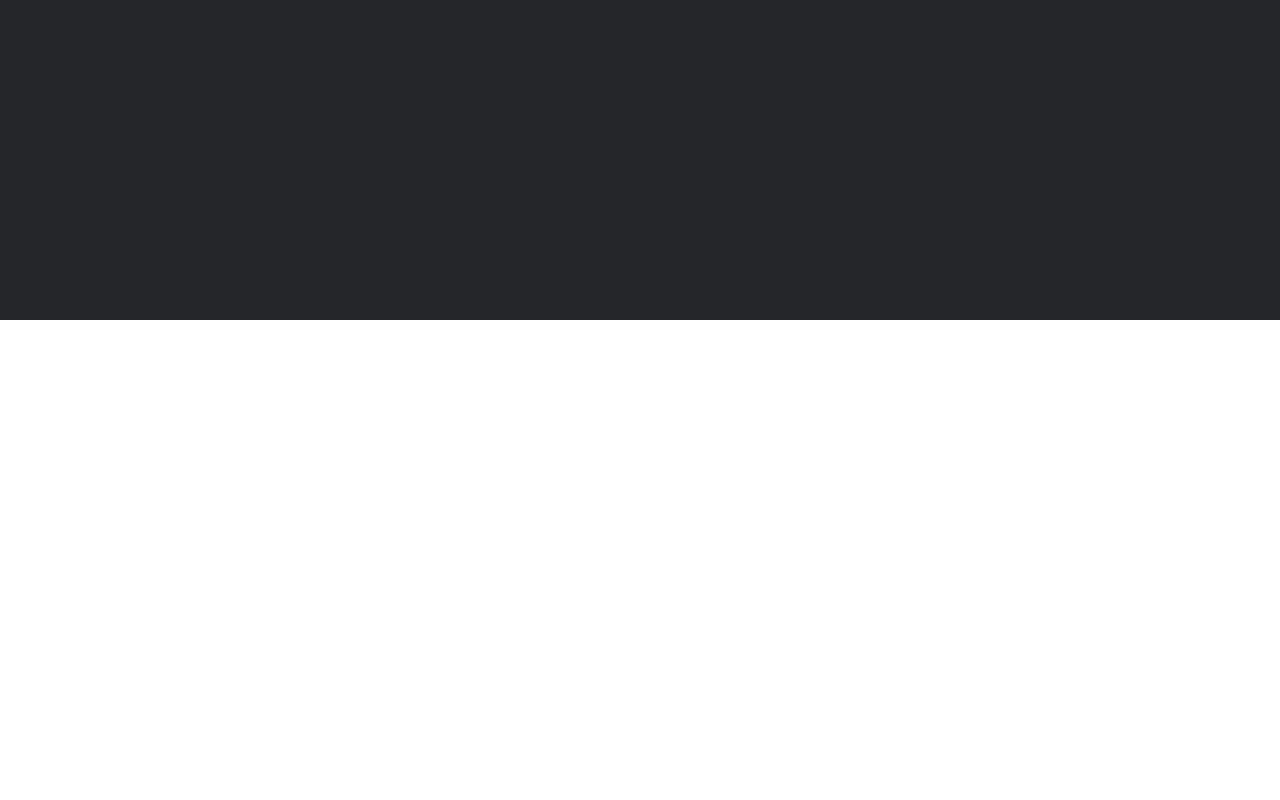
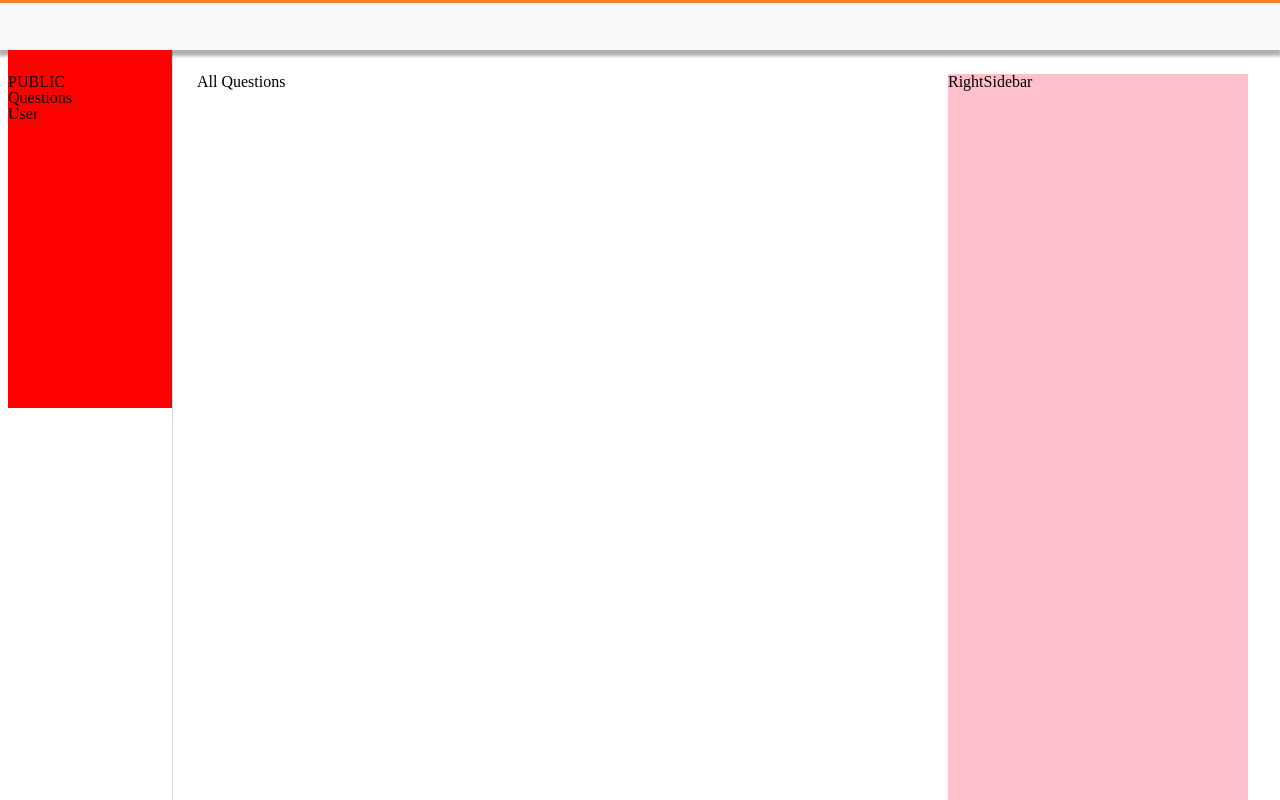
Before and after one commit to codestates-seb/seb41_pre_012, a React (Create React App) app in the folder front/: page / in a window 1280 px wide. Shown: the top 800 px of the page. Built offline with nearby package versions, Linux system fonts and the light colour scheme.

Commit message:
style: 도메인 와이어프레임 끝

```diff
--- a/front/src/App.css
+++ b/front/src/App.css
@@ -1,3 +1,6 @@
+* {
+  box-sizing: border-box;
+}
 /* reset code */
 html,
 body,
--- a/front/src/App.js
+++ b/front/src/App.js
@@ -1,14 +1,20 @@
-import Footer from "./components/Footer";
 import "./App.css";
 import styled from "styled-components";
+import Domain from "./pages/Domain";
+import Header from "./components/Header";
 
-const AppStyled = styled.div``;
+const StyledApp = styled.div`
+  margin-top: 50px;
+`;
 
 function App() {
   return (
-    <AppStyled>
-      <Footer />
-    </AppStyled>
+    <>
+      <Header />
+      <StyledApp>
+        <Domain />
+      </StyledApp>
+    </>
   );
 }
 
--- a/front/src/components/Footer.js
+++ b/front/src/components/Footer.js
@@ -4,6 +4,7 @@ const StyledFooter = styled.footer`
   width: 100%;
   height: 320px;
   background-color: #25262a;
+  bottom: 0;
 `;
 
 const Footer = () => {
--- a/front/src/components/Header.js
+++ b/front/src/components/Header.js
@@ -0,0 +1,18 @@
+import styled from "styled-components";
+
+const StyledHeader = styled.header`
+  width: 100%;
+  height: 50px;
+  border-top: 3px solid #f48225;
+  background-color: #f8f9f9;
+  box-shadow: 0px 5px 3px 1px rgba(0, 0, 0, 0.31);
+  position: fixed;
+  top: 0;
+  left: 0;
+  right: 0;
+`;
+const Header = () => {
+  return <StyledHeader></StyledHeader>;
+};
+
+export default Header;
--- a/front/src/components/LetfSidebar.js
+++ b/front/src/components/LetfSidebar.js
@@ -0,0 +1,22 @@
+import styled from "styled-components";
+
+const StyledLeftSidebar = styled.nav`
+  width: 164px;
+  height: 358px;
+  padding-top: 24px;
+  flex-shrink: 0;
+  position: sticky;
+  top: 50px;
+  left: 0px;
+  background-color: red;
+`;
+
+const LeftSidebar = () => {
+  return (
+    <StyledLeftSidebar>
+      PUBLIC <br /> Questions <br /> User
+    </StyledLeftSidebar>
+  );
+};
+
+export default LeftSidebar;
--- a/front/src/components/RightSidebar.js
+++ b/front/src/components/RightSidebar.js
@@ -0,0 +1,15 @@
+import styled from "styled-components";
+
+const StyledRightSidebar = styled.div`
+  width: 300px;
+  height: 100%;
+  margin: 0 0 15px 24px;
+  float: right;
+  background-color: pink;
+`;
+
+const RightSidebar = () => {
+  return <StyledRightSidebar>RightSidebar</StyledRightSidebar>;
+};
+
+export default RightSidebar;
--- a/front/src/pages/Domain.js
+++ b/front/src/pages/Domain.js
@@ -0,0 +1,37 @@
+import styled from "styled-components";
+import Footer from "../components/Footer";
+import LeftSidebar from "../components/LetfSidebar";
+import RightSidebar from "../components/RightSidebar";
+
+const Container = styled.div`
+  width: 100%;
+  max-width: 1264px;
+  display: flex;
+  justify-content: space-between;
+  margin: 0 auto;
+`;
+
+const StyledSection = styled.section`
+  max-width: 1100px;
+  width: calc(100% - 164px);
+  padding: 24px;
+  height: 1080px;
+  border-left: 1px solid #d7d9dc;
+`;
+
+const Domain = () => {
+  return (
+    <>
+      <Container>
+        <LeftSidebar />
+        <StyledSection>
+          All Questions
+          <RightSidebar />
+        </StyledSection>
+      </Container>
+      <Footer />
+    </>
+  );
+};
+
+export default Domain;
```
